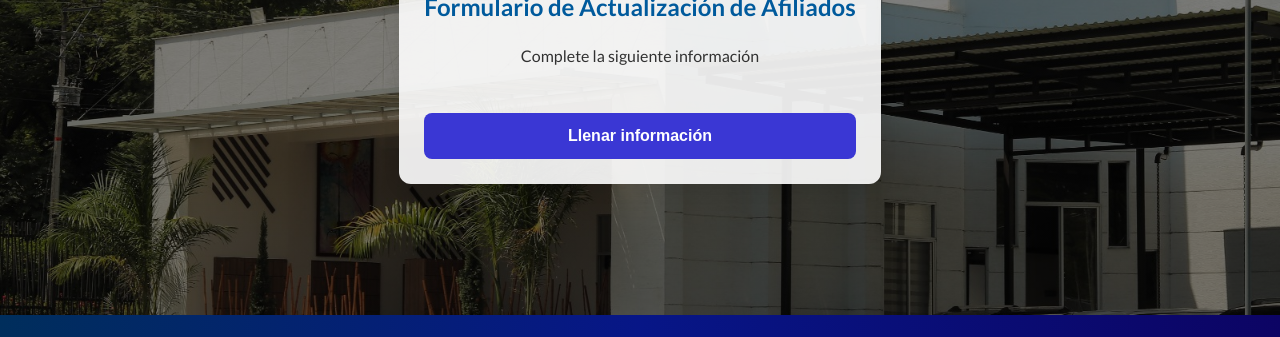
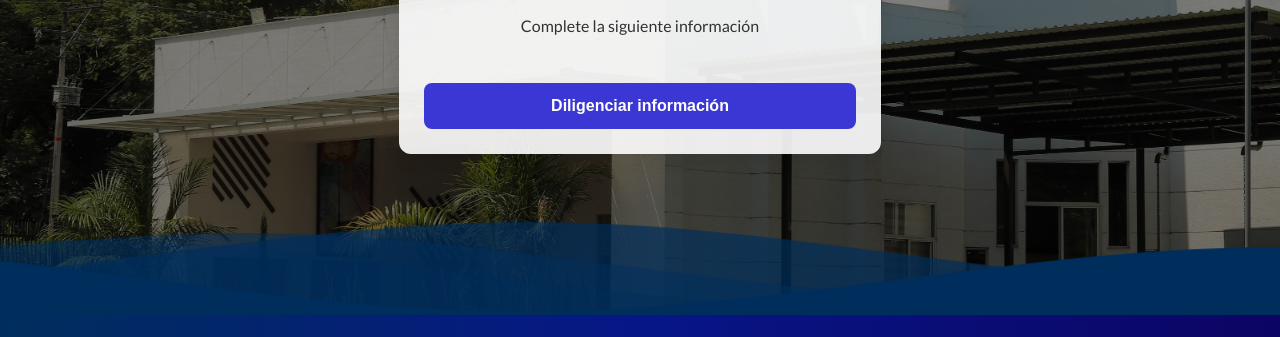
Before and after one commit to JuanMonza/Base-F_J.R, a plain HTML site: page index.html in a window 1280 px wide. Shown: the part 249-586 px from the top of the page. Drawn offline with nearby package versions, Linux system fonts and the light colour scheme; a script that the page names is missing.

Commit message:
feat: Añadir efecto de onda animada al pie de página

```diff
--- a/index.html
+++ b/index.html
@@ -19,7 +19,7 @@
             <p>Complete la siguiente información</p>
 
             <!-- Botón inicial -->
-            <button id="showFormBtn">Llenar información</button>
+            <button id="showFormBtn">Diligenciar información</button>
 
             <!-- Formulario (oculto al inicio) -->
             <form id="form" class="hidden">
@@ -148,6 +148,20 @@
         </div>
     </div>
 
+    <div class="wave-container">
+      <svg class="waves" xmlns="http://www.w3.org/2000/svg" xmlns:xlink="http://www.w3.org/1999/xlink"
+      viewBox="0 24 150 28" preserveAspectRatio="none" shape-rendering="auto">
+      <defs>
+      <path id="gentle-wave" d="M-160 44c30 0 58-18 88-18s 58 18 88 18 58-18 88-18 58 18 88 18 v44h-352z" />
+      </defs>
+      <g class="parallax">
+      <use xlink:href="#gentle-wave" x="48" y="0" fill="rgba(0,46,92,0.7)" />
+      <use xlink:href="#gentle-wave" x="48" y="3" fill="rgba(0,46,92,0.5)" />
+      <use xlink:href="#gentle-wave" x="48" y="5" fill="rgba(0,46,92,0.3)" />
+      <use xlink:href="#gentle-wave" x="48" y="7" fill="#002e5c" />
+      </g>
+      </svg>
+    </div>
     <footer>
         <canvas id="granim-canvas"></canvas>
         <div class="footer-content">
--- a/style_58.css
+++ b/style_58.css
@@ -236,7 +236,7 @@ footer {
     position: relative; /* Necesario para posicionar el canvas */
     text-align: center;
     padding: 20px;
-    margin-top: 40px;
+    margin-top: 0;
     background: linear-gradient(to right, #002e5c, #071687, #0c0464); /* Degradado de azul oscuro a morado */
     color: var(--white);
     font-size: 14px;
@@ -436,3 +436,47 @@ footer a:hover {
 #close-modal-btn:hover {
     background-color: var(--primary-color-dark);
 }
+
+/* --- Wave styles --- */
+.wave-container {
+    position: relative;
+    width: 100%;
+    height: 100px;
+    overflow: hidden;
+}
+
+.waves {
+    position: absolute;
+    bottom: 0;
+    left: 0;
+    width: 100%;
+    height: 100px;
+}
+
+.parallax > use {
+    animation: move-forever 25s cubic-bezier(.55,.5,.45,.5) infinite;
+}
+.parallax > use:nth-child(1) {
+    animation-delay: -2s;
+    animation-duration: 7s;
+}
+.parallax > use:nth-child(2) {
+    animation-delay: -3s;
+    animation-duration: 10s;
+}
+.parallax > use:nth-child(3) {
+    animation-delay: -4s;
+    animation-duration: 13s;
+}
+.parallax > use:nth-child(4) {
+    animation-delay: -5s;
+    animation-duration: 20s;
+}
+@keyframes move-forever {
+    0% {
+        transform: translate3d(-90px,0,0);
+    }
+    100% {
+        transform: translate3d(85px,0,0);
+    }
+}
```
